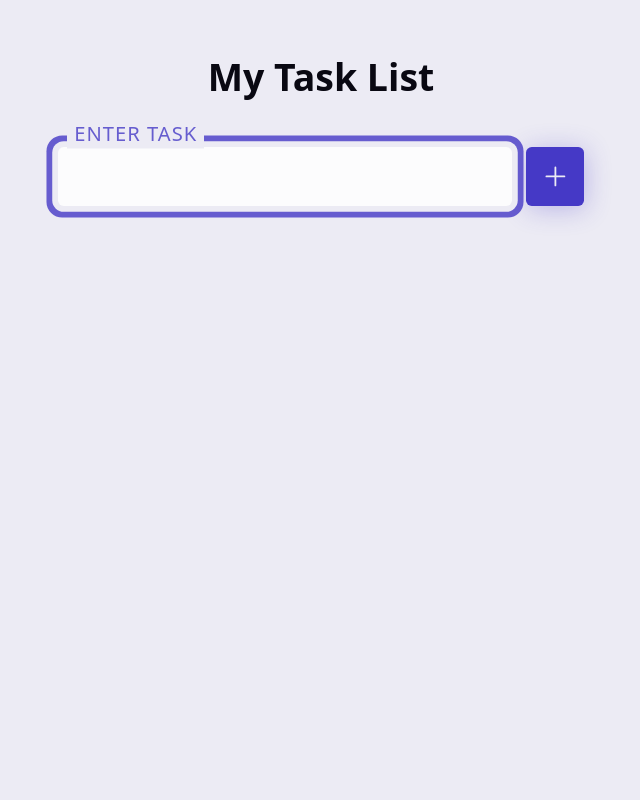
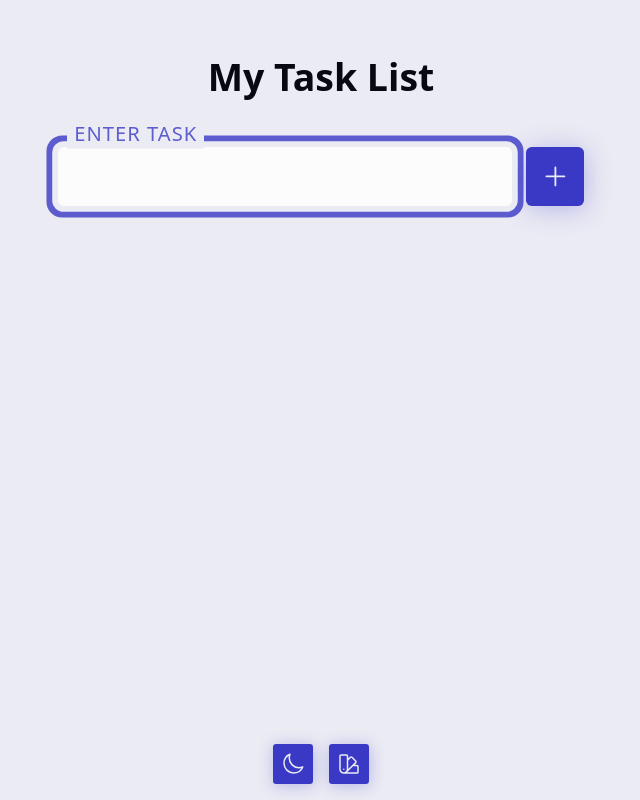
Before and after one commit to joshuabyte/todo-app-react, a React (Vite) app: page / in a window 1280 px wide. Shown: the whole page, without its empty margins (319-959 px from the left). Built offline with nearby package versions, Linux system fonts and the light colour scheme.

Commit message:
Theme function finished. Site ready for deploy.

```diff
--- a/src/App.jsx
+++ b/src/App.jsx
@@ -7,6 +7,7 @@
 import CustomForm from "./components/CustomForm";
 import EditForm from "./components/EditForm";
 import TaskList from "./components/TaskList";
+import ThemeSwitcher from "./components/ThemeSwitcher";
 
 function App() {
   const [tasks, setTasks] = useLocalStorage("react-todo.tasks", []);
@@ -69,6 +70,7 @@
           enterEditMode={enterEditMode}
         />
       )}
+      <ThemeSwitcher />
     </div>
   );
 }
--- /dev/null
+++ b/src/components/ThemeSwitcher.jsx
@@ -0,0 +1,85 @@
+import { useEffect, useState } from "react";
+import styles from "./ThemeSwitcher.module.css";
+
+//Icons
+import {
+  XMarkIcon,
+  SunIcon,
+  MoonIcon,
+  SwatchIcon,
+} from "@heroicons/react/24/outline";
+
+//Custom Hooks
+import useLocalStorage from "../hooks/useLocalStorage";
+
+const ThemeSwitcher = () => {
+  const [hue, setHue] = useLocalStorage("react-todo.color", "240");
+  const defaultDark = window.matchMedia("prefers-color-scheme: dark").matches;
+  const [theme, setTheme] = useLocalStorage(
+    "react-todo.theme",
+    defaultDark ? "dark" : "light"
+  );
+  const [isColorPicking, setIsColorPicking] = useState(false);
+
+  useEffect(() => {
+    document.documentElement.setAttribute("color-scheme", theme);
+  }, [theme]);
+
+  useEffect(() => {
+    document.documentElement.style.setProperty("--_hue", hue);
+  }, [hue]);
+
+  return (
+    <aside
+      className={styles.wrapper}
+      style={{
+        backgroundColor: isColorPicking
+          ? "hsl(var(--muted) / .6)"
+          : "transparent",
+      }}
+    >
+      {isColorPicking ? (
+        <>
+          <button
+            className={`btn ${styles.close}`}
+            aria-label="Close color picking mode"
+            onClick={() => setIsColorPicking(false)}
+          >
+            <XMarkIcon />
+          </button>
+          <input
+            type="range"
+            min="0"
+            max="360"
+            className={styles.picker}
+            aria-label="Change color theme slider"
+            value={hue}
+            onInput={(e) => setHue(e.target.value)}
+          />
+        </>
+      ) : (
+        <div className={styles.btns}>
+          <button
+            className="btn"
+            aria-label={`Change theme to ${
+              theme === "light" ? "dark" : "light"
+            } mode`}
+            role="switch"
+            onClick={() => setTheme(theme === "light" ? "dark" : "light")}
+          >
+            {theme === "dark" ? <SunIcon /> : <MoonIcon />}
+          </button>
+          <button
+            className="btn"
+            aria-label="Enable color picking mode"
+            onClick={() => setIsColorPicking(true)}
+          >
+            <SwatchIcon />
+          </button>
+        </div>
+      )}
+    </aside>
+  );
+};
+
+export default ThemeSwitcher;
--- /dev/null
+++ b/src/components/ThemeSwitcher.module.css
@@ -0,0 +1,74 @@
+.wrapper {
+    position: fixed;
+    bottom: 0;
+    left: 0;
+    --wrapperSize: clamp(4em, 3vmax, 7em);
+    padding: 1em 2em;
+    width: 100%;
+    display: grid;
+    --_size: 1.5rem;
+    place-items: center;
+  }
+
+  .btns {
+    display: flex;
+    gap: 1em;
+  }
+
+  .picker:focus {
+    outline: none;
+  }
+
+  .picker {
+    appearance: none;
+    -webkit-appearance: none;
+    outline: none;
+    height: calc(var(--wrapperSize) * 0.2);
+    width: 100%;
+    border: 0.2em solid hsl(var(--muted));
+    box-shadow: 0 0 0.8em hsl(var(--accent) / 0.4);
+    border-radius: 100vmax;
+    background: linear-gradient(to right,
+        hsl(0, 50%, 50%),
+        hsl(25, 50%, 50%),
+        hsl(50, 50%, 50%),
+        hsl(75, 50%, 50%),
+        hsl(100, 50%, 50%),
+        hsl(125, 50%, 50%),
+        hsl(150, 50%, 50%),
+        hsl(175, 50%, 50%),
+        hsl(200, 50%, 50%),
+        hsl(225, 50%, 50%),
+        hsl(250, 50%, 50%),
+        hsl(275, 50%, 50%),
+        hsl(300, 50%, 50%),
+        hsl(325, 50%, 50%),
+        hsl(350, 50%, 50%));
+  }
+
+  .picker::-webkit-slider-thumb {
+    -webkit-appearance: none;
+    appearance: none;
+    height: calc(var(--wrapperSize) * 0.35);
+    width: calc(var(--wrapperSize) * 0.35);
+    border: none;
+    box-shadow:
+      0 0 0 .25em hsl(var(--muted)),
+      0 0 0 -.4em hsl(var(--accent) / 0.8);
+    border-radius: 100vmax;
+    background-color: hsl(var(--accent));
+    cursor: ew-resize;
+  }
+
+  .picker:focus::-webkit-slider-thumb {
+    box-shadow:
+      0 0 0 .25em hsl(var(--muted)),
+      0 0 0 .45em hsl(var(--accent) / 0.8);
+  }
+
+  .close {
+    position: absolute;
+    top: -2em;
+    left: 50%;
+    transform: translate(-50%, -50%);
+  }
--- a/src/index.css
+++ b/src/index.css
@@ -61,7 +61,7 @@
   }
 }
 
-[color-scheme="dark"] {
+:root[color-scheme="dark"] {
   --bg: var(--bg--dark);
   --txt: var(--txt--dark);
   --accent: var(--accent--dark);
@@ -70,7 +70,7 @@
   color-scheme: dark;
 }
 
-[color-scheme="light"] {
+:root[color-scheme="light"] {
   --bg: var(--bg--light);
   --txt: var(--txt--light);
   --accent: var(--accent--light);
```
